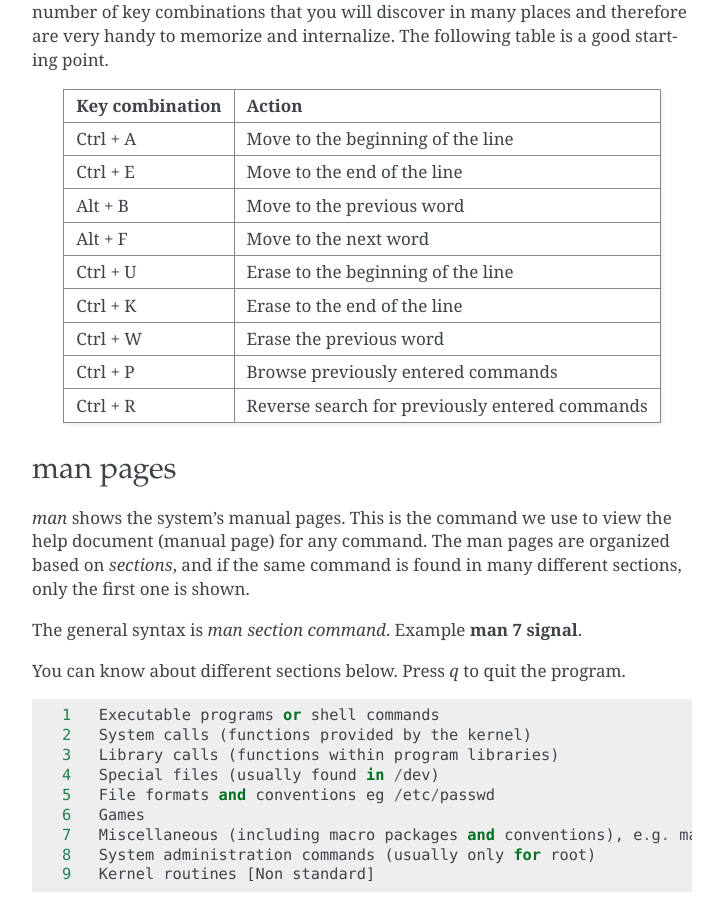
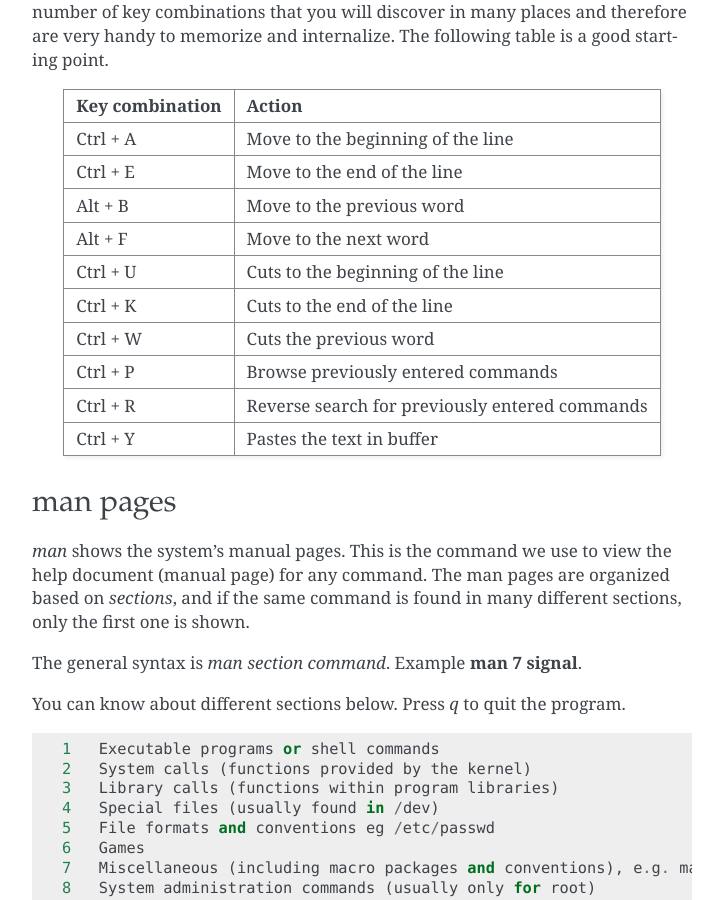
Before and after one commit to kushaldas/lym, a Sphinx documentation site: the page built from docs/startingcommands.rst, in a window 1280 px wide and 900 px high, scrolled down 7842 px. Shown: the whole window, without its empty margins (388-1111 px from the left). Built offline with Sphinx 7.4.7, drawn with Linux system fonts in a browser that asks for light colours; a script that is not in the unit is left out.

Commit message:
Adds ctrl+y details

```diff
--- a/docs/startingcommands.rst
+++ b/docs/startingcommands.rst
@@ -402,15 +402,17 @@ The following table is a good starting point.
 +-----------------+------------------------------------------------+
 | Alt + F         | Move to the next word                          |
 +-----------------+------------------------------------------------+
-| Ctrl + U        | Erase to the beginning of the line             |
+| Ctrl + U        | Cuts  to the beginning of the line             |
 +-----------------+------------------------------------------------+
-| Ctrl + K        | Erase to the end of the line                   |
+| Ctrl + K        | Cuts  to the end of the line                   |
 +-----------------+------------------------------------------------+
-| Ctrl + W        | Erase the previous word                        |
+| Ctrl + W        | Cuts  the previous word                        |
 +-----------------+------------------------------------------------+
 | Ctrl + P        | Browse previously entered commands             |
 +-----------------+------------------------------------------------+
 | Ctrl + R        | Reverse search for previously entered commands |
++-----------------+------------------------------------------------+
+| Ctrl + Y        | Pastes the text in buffer                      |
 +-----------------+------------------------------------------------+
 
 man pages
```
